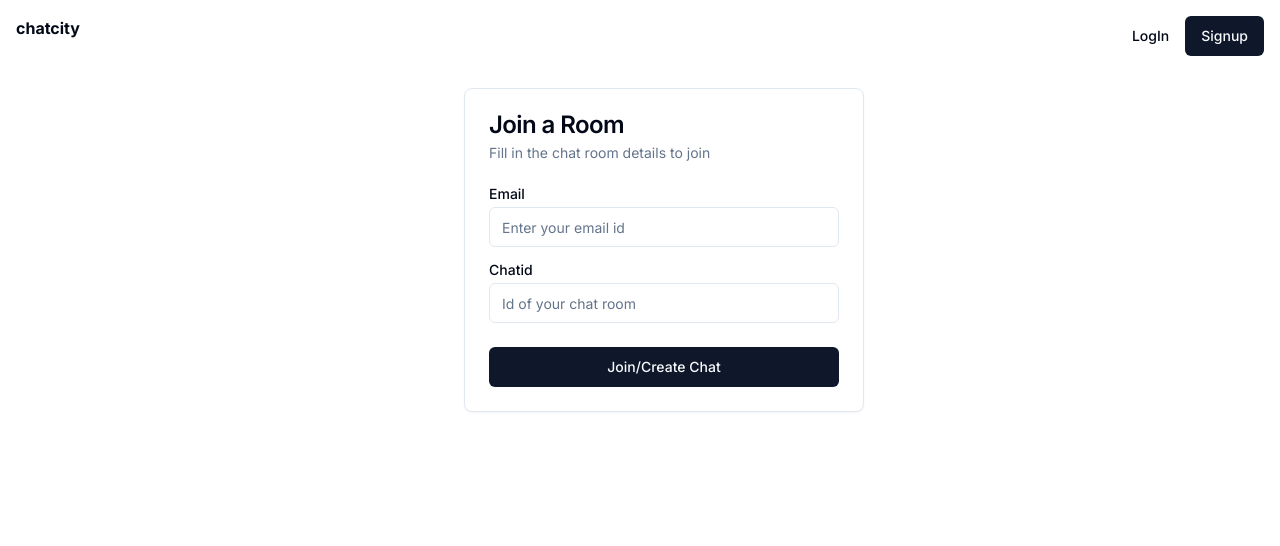
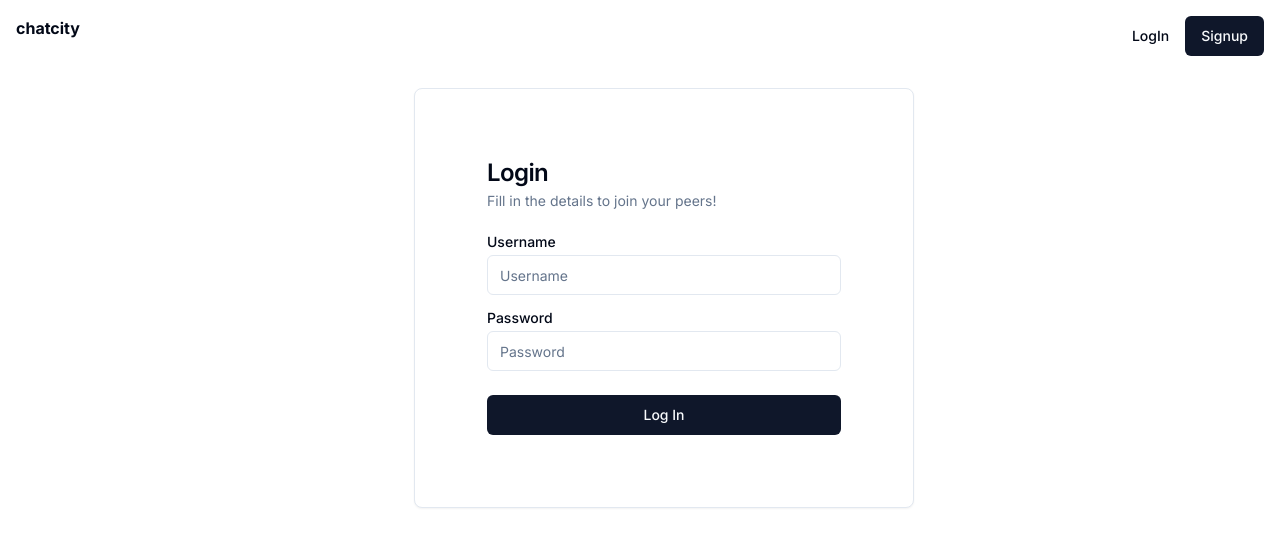
Before and after one commit to LaPulgaaa/chatapp, a Next.js app: page /login in a window 1280 px wide. Shown: the top 546 px of the page. Built offline with nearby package versions, Linux system fonts and the light colour scheme.

Commit message:
login: Refractor login form.

```diff
--- a/app/login/page.tsx
+++ b/app/login/page.tsx
@@ -13,25 +13,29 @@ export default function login(){
 
     const setToken=useSetRecoilState(tokenState);
     const token=useRecoilValue(tokenState);
-    const [email,setEmail]=useState("");
+    const [username,setUsername]=useState("");
     const setUser=useSetRecoilState(userState);
-    const [room,setRoom]=useState("");
+    const [password,setPassword]=useState("");
     const router=useRouter();
 
 
   async function joinRoom(){
     console.log("button clicked")
-    setUser({
-      name:email,
-      roomId:room
-    });
+
     if(token)
     router.push("/chat");
     else
     {
 
       try{
-        const resp=await fetch(`http://localhost:3000/user/findUser/${email}`);
+        const resp=await fetch(`http://localhost:3000/user/login`,{
+          method:"POST",
+          body:JSON.stringify({
+            username,
+            password
+          }),
+
+        });
         if(resp.status==200)
         {
           const {token,user}=await resp.json();
@@ -53,33 +57,34 @@ export default function login(){
 
 
     return  <div className='ml-12 p-4 flex justify-center'>
-    <Card className='w-[400px]'>
+    <Card className='w-[500px] p-12'>
       <CardHeader>
-        <CardTitle>Join a Room</CardTitle>
-        <CardDescription>Fill in the chat room details to join</CardDescription>
+        <CardTitle>Login</CardTitle>
+        <CardDescription>Fill in the details to join your peers! </CardDescription>
       </CardHeader>
       <CardContent>
       <div className="grid w-full items-center gap-4">
         <div className="flex flex-col space-y-1.5">
-          <Label htmlFor="emailId">Email</Label>
+          <Label htmlFor="username">Username</Label>
           <Input
           onChange={(e)=>{
-            setEmail(e.target.value)
+            setUsername(e.target.value)
           }}
-          value={email} id="email" placeholder="Enter your email id" />
+          value={username} id="email" placeholder="Username" />
         </div>
         <div className="flex flex-col space-y-1.5">
-        <Label htmlFor="id">Chatid</Label>
+        <Label htmlFor="password">Password</Label>
           <Input
+          type="password"
           onChange={(e)=>{
-            setRoom(e.target.value)
+            setPassword(e.target.value)
           }}
-          value={room} id="id" placeholder="Id of your chat room" />
+          value={password} id="password" placeholder="Password" />
         </div>
       </div>
   </CardContent>
   <CardFooter>
-    <Button onClick={joinRoom} className='w-full'>Join/Create Chat</Button>
+    <Button onClick={joinRoom} className='w-full'>Log In</Button>
   </CardFooter>
     </Card>
   </div>
```
